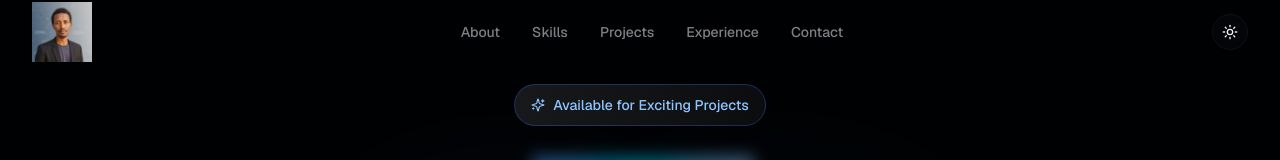
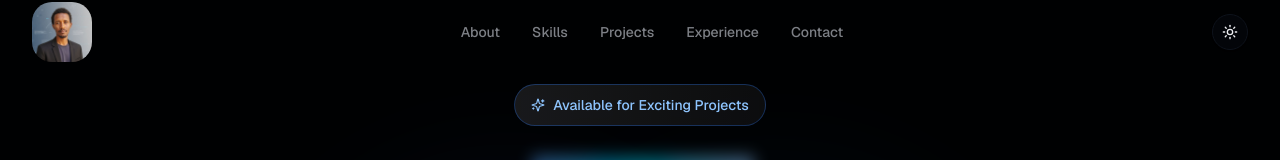
Before and after one commit to abdulwedud33/Abdulwedud-portfolio, a Next.js app: page / in a window 1280 px wide. Shown: the top 160 px of the page. Built offline with nearby package versions, Linux system fonts and the light colour scheme.

Commit message:
Add rounded corners to navbar image

```diff
--- a/components/navbar.tsx
+++ b/components/navbar.tsx
@@ -47,7 +47,7 @@ export function Navbar() {
               <img
                 src="/proffessional web developer portrait.jpeg"
                 alt="Abdulwedud Yassin - Full Stack Web Developer"
-                className="w-15 h-15"
+                className="w-15 h-15 rounded-xl"
               />
 
           {/* Desktop Navigation */}
```
